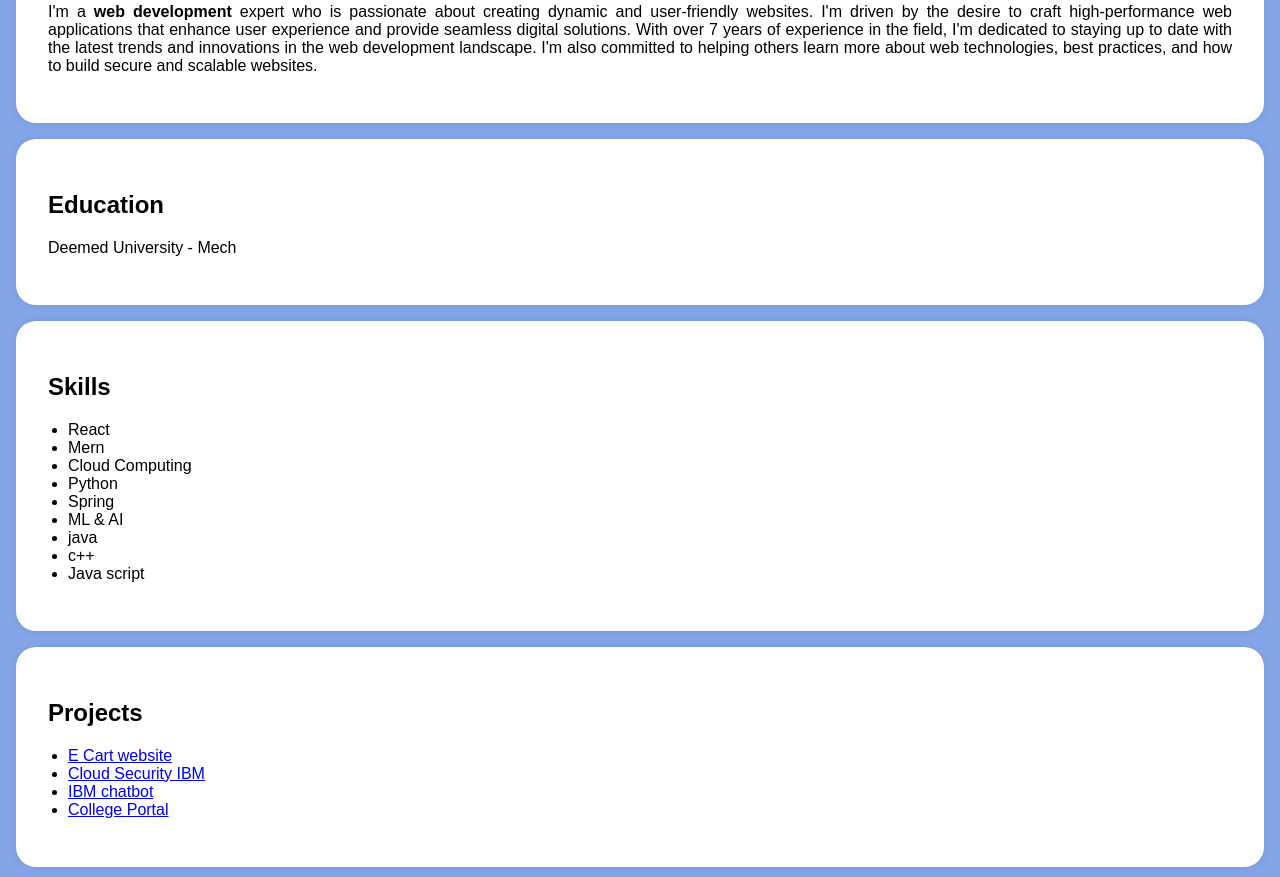
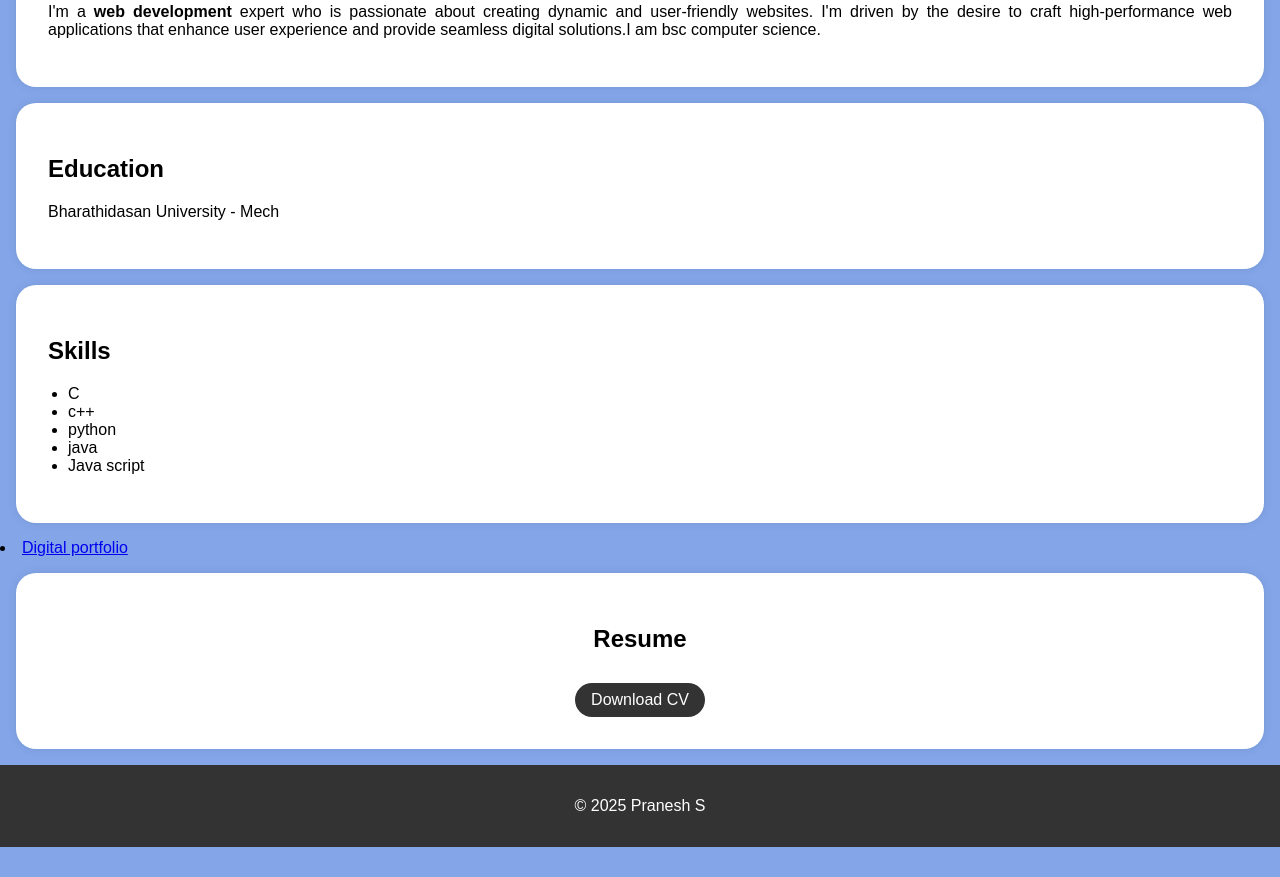
Before and after one commit to mounisha2012/Citizen--AI, a plain HTML site: page index.html in a window 1280 px wide. Shown: the part 343-1220 px from the top of the page. After the commit the page ends 1190 px from the top, so only its background shows below. Drawn offline with Linux system fonts and the light colour scheme.

Commit message:
Update index.html

```diff
--- a/index.html
+++ b/index.html
@@ -117,10 +117,7 @@
             <h2>About Me</h2>
             <p>I'm a <b>web development</b> expert who is passionate about creating dynamic and user-friendly websites.
                 I'm driven by the desire to craft high-performance web applications that enhance user experience and provide
-                 seamless digital solutions. With over 7 years of experience in the field, I'm dedicated to staying up to date
-                 with the latest trends and innovations in the
-                 web development landscape. I'm also committed to helping others learn more about web technologies,
-                 best practices, and how to build secure and scalable websites.</p>
+                 seamless digital solutions.I am bsc computer science.</p>
 
         </div>
     </section>
@@ -128,7 +125,7 @@
     <section id="education">
         <div class="section-content">
             <h2>Education</h2>
-            <p>Deemed University  - Mech</p>
+            <p>Bharathidasan University  - Mech</p>
 
 
         </div>
@@ -138,27 +135,17 @@
         <div class="section-content">
             <h2>Skills</h2>
             <ul>
-                <li>React</li>
-                <li>Mern</li>
-                <li>Cloud Computing</li>
-                <li>Python</li>
-                <li>Spring</li>
-                <li>ML & AI</li>
+                <li>C</li>
+                <li>c++</li>
+                <li>python</li>
                 <li>java</li>
-                <li>c++</li>
                 <li>Java script</li>
             </ul>
         </div>
     </section>
 
     <section id="projects">
-        <div class="section-content">
-            <h2>Projects</h2>
-            <ul>
-                <li><a href="#">E Cart website</a></li>
-                <li><a href="#">Cloud Security IBM</a></li>
-                <li><a href="#">IBM chatbot</a></li>
-                <li><a href="#">College Portal</a></li>
+                  <li><a href="#">Digital portfolio</a></li>
                 <!-- Add more project links here -->
             </ul>
         </div>
@@ -169,7 +156,7 @@
         <div class="section-content">
             <center>
             <h2>Resume</h2>
-            <a href="resume1.pdf target="_blank" class="download-button">Download CV</a>
+            <a href="resume.pdf.pdf target="_blank" class="download-button">Download CV</a>
         </center>
         </div>
 
```
